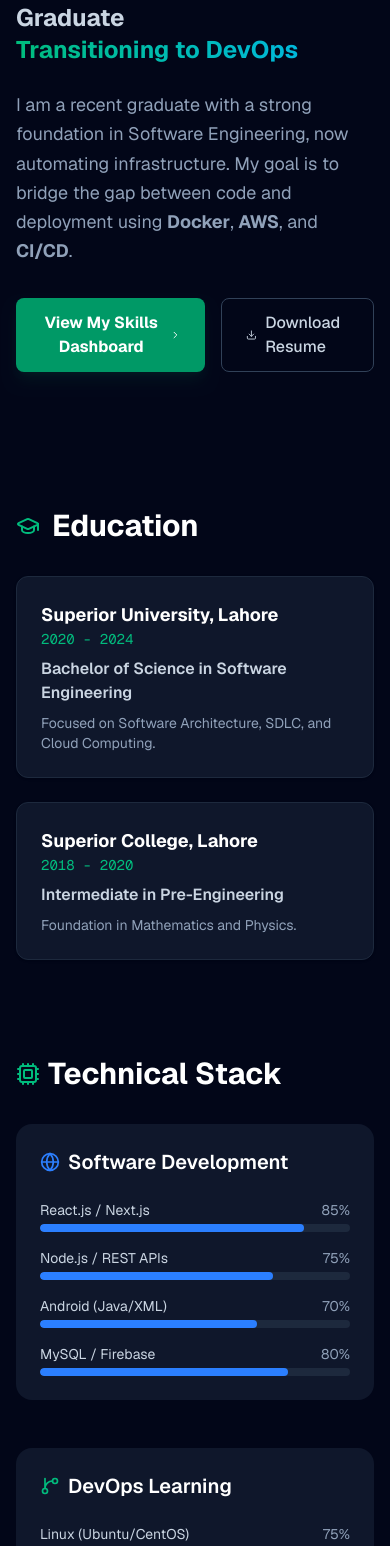
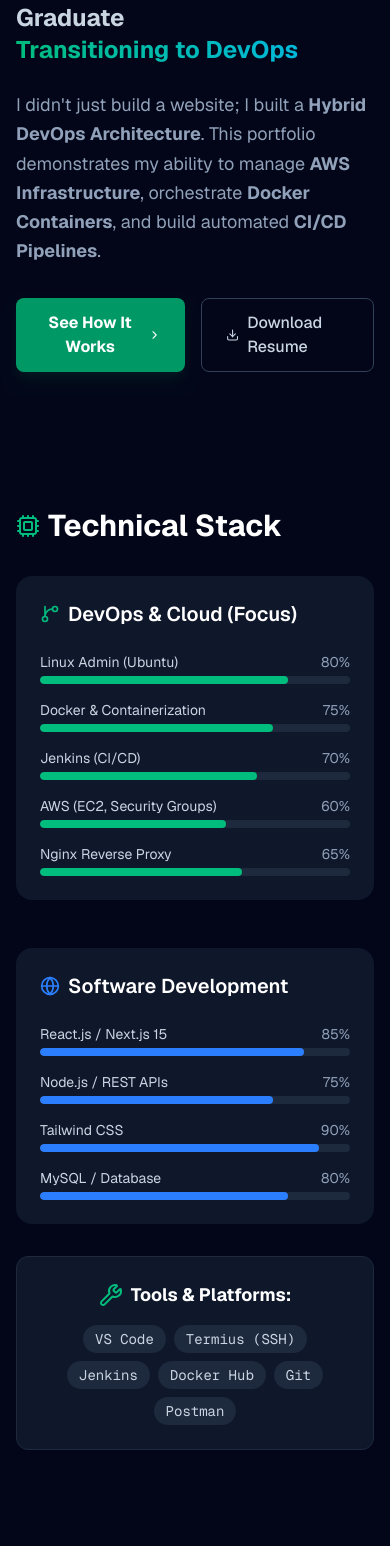
Before and after one commit to Sonu7552/my-portfolio2, a Next.js app: page / in a window 390 px wide. Shown: the part 441-1987 px from the top of the page. Built offline with nearby package versions, Linux system fonts and the light colour scheme.

Commit message:
Feat: Updated portfolio to Real-World Hybrid Architecture

```diff
--- a/app/page.tsx
+++ b/app/page.tsx
@@ -5,7 +5,7 @@ import {
   CheckCircle, AlertCircle, Clock, Cloud, Database,
   Cpu, Globe, ExternalLink, Github, Linkedin, Mail,
   MapPin, Send, ChevronRight, Download, Sun, Moon,
-  GraduationCap, Wrench, Users, Layers
+  GraduationCap, Wrench, Users, Layers, HardDrive, AlertTriangle, ShieldCheck
 } from 'lucide-react';
 import { motion, AnimatePresence } from 'framer-motion';
 
@@ -48,32 +48,41 @@ const EXPERIENCE = [
     company: "Freelance / Upwork",
     role: "Web & App Developer",
     period: "2023 - Present",
-    desc: "Developing responsive web apps using React.js/Next.js and Android apps using Java/XML. deploying applications on Vercel and Netlify.",
+    desc: "Developing responsive web apps using React.js/Next.js and Android apps using Java/XML. Deploying applications on Vercel and Netlify.",
     tags: ["React", "Next.js", "Android (Java)", "Firebase"]
   }
 ];
 
 const SKILLS = {
   devops: [
-    { name: "Linux (Ubuntu/CentOS)", level: 75 },
-    { name: "Docker & Containers", level: 70 },
-    { name: "Jenkins & GitHub Actions", level: 65 },
-    { name: "Bash Scripting", level: 60 },
-    { name: "AWS (EC2/S3)", level: 50 }
+    { name: "Linux Admin (Ubuntu)", level: 80 },
+    { name: "Docker & Containerization", level: 75 },
+    { name: "Jenkins (CI/CD)", level: 70 },
+    { name: "AWS (EC2, Security Groups)", level: 60 },
+    { name: "Nginx Reverse Proxy", level: 65 }
   ],
   web: [
-    { name: "React.js / Next.js", level: 85 },
+    { name: "React.js / Next.js 15", level: 85 },
     { name: "Node.js / REST APIs", level: 75 },
-    { name: "Android (Java/XML)", level: 70 },
-    { name: "MySQL / Firebase", level: 80 }
+    { name: "Tailwind CSS", level: 90 },
+    { name: "MySQL / Database", level: 80 }
   ]
 };
 
 const TOOLS = [
-  "VS Code", "Android Studio", "Figma", "Canva", "Git", "Postman"
+  "VS Code", "Termius (SSH)", "Jenkins", "Docker Hub", "Git", "Postman"
 ];
 
+// UPDATED: Reflecting your actual "Hybrid Architecture" work
 const PROJECTS = [
+  {
+    title: "Hybrid DevOps Architecture (This Portfolio)",
+    type: "DevOps Showcase",
+    desc: "I didn't just build a website; I built a dual-pipeline engineering showcase. The frontend deploys via Vercel (GitOps) while the backend runs on a self-hosted AWS EC2 instance managed via Jenkins.",
+    stack: ["Next.js 15", "AWS EC2", "Jenkins", "Docker", "Nginx"],
+    status: "Production",
+    link: "#"
+  },
   {
     title: "Automated Deployment Pipeline",
     type: "DevOps",
@@ -82,25 +91,33 @@ const PROJECTS = [
     status: "Production",
   },
   {
-    title: "Management Info System",
+    title: "E-Commerce Platform",
     type: "Full Stack",
-    desc: "Developed an academic management system with real-time data processing, CRUD operations, and role-based access control.",
-    stack: ["React", "Node.js", "MySQL"],
-    status: "Completed",
-  },
-  {
-    title: "E-Commerce Platform",
-    type: "Web App",
     desc: "Built a feature-rich e-commerce platform with user authentication, shopping cart functionality, payment integration, and admin dashboards.",
     stack: ["Next.js", "Firebase", "Stripe"],
     status: "Live",
+  }
+];
+
+// NEW: Highlighting the specific problems you solved
+const CHALLENGES = [
+  {
+    title: "The RAM Crash (Free Tier Constraints)",
+    icon: <Activity size={20} className="text-rose-500" />,
+    problem: "The AWS t2.micro instance (1GB RAM) crashed during `npm build` due to memory exhaustion.",
+    solution: "I diagnosed the OOM Kill (Out of Memory) and configured 2GB of Linux Swap Memory to stabilize the build process."
   },
   {
-    title: "Medical Image Diagnosis (FYP)",
-    type: "Mobile App + ML",
-    desc: "Final Year Project utilizing automated algorithms to diagnose medical issues from images. Built native Android logic.",
-    stack: ["Java", "XML", "Kotlin", "ML Models"],
-    status: "Completed",
+    title: "The \"No Space Left\" Error",
+    icon: <HardDrive size={20} className="text-amber-500" />,
+    problem: "Jenkins builds failed because the default 8GB EBS volume filled up with Docker images.",
+    solution: "I performed a live EBS Volume Expansion to 20GB and resized the Linux filesystem using `growpart` and `resize2fs` without downtime."
+  },
+  {
+    title: "Container Orchestration",
+    icon: <Layers size={20} className="text-blue-500" />,
+    problem: "Needed to update the application without downtime or port conflicts.",
+    solution: "Implemented a Jenkins Pipeline that builds the new Docker image, stops the old container, and spins up the new one mapped to Nginx Port 80."
   }
 ];
 
@@ -119,7 +136,6 @@ const itemVariants = {
   visible: {
     y: 0,
     opacity: 1,
-    // FIX: Added "as const" here to satisfy TypeScript
     transition: { type: "spring" as const, stiffness: 100 }
   }
 };
@@ -164,16 +180,17 @@ const LogViewer = ({ isDark }: { isDark: boolean }) => {
   const scrollRef = useRef<HTMLDivElement>(null);
 
   useEffect(() => {
+    // UPDATED: Simulation logs now reflect your actual AWS/Jenkins workflow
     const messages = [
-      "[INFO] Triggering Vercel deployment hook...",
-      "[INFO] Fetching latest commit from GitHub...",
-      "[INFO] Installing dependencies (npm ci)...",
-      "[SUCCESS] Node modules installed.",
-      "[INFO] Running 'next build'...",
-      "[INFO] Optimizing static assets...",
-      "[SUCCESS] Build complete. Output: .next/",
-      "[INFO] Deploying to Edge Network...",
-      "[SUCCESS] 🚀 Deployment Live: https://saqib-devops.vercel.app"
+      "[JENKINS] Triggering Pipeline: Portfolio-CI...",
+      "[AWS] Checking EC2 Resources (t2.micro)...",
+      "[LINUX] Swap Memory Status: 2GB Available (OK)",
+      "[DOCKER] Building image: node:20-alpine...",
+      "[BUILD] Next.js Standalone Output generated",
+      "[DOCKER] Stopping old container...",
+      "[DOCKER] Starting new container on Port 3000...",
+      "[NGINX] Reloading Proxy Configuration...",
+      "[SUCCESS] 🚀 Application Live on AWS EC2"
     ];
 
     let i = 0;
@@ -201,7 +218,7 @@ const LogViewer = ({ isDark }: { isDark: boolean }) => {
   return (
     <div className={`${containerClass} rounded-lg border p-4 font-mono text-xs h-64 overflow-hidden flex flex-col shadow-inner transition-colors`}>
       <div className="flex items-center justify-between mb-2 border-b border-slate-700 pb-2">
-        <span className="text-slate-400 flex items-center gap-2"><Terminal size={12}/> build-logs-prod</span>
+        <span className="text-slate-400 flex items-center gap-2"><Terminal size={12}/> jenkins-console-output</span>
         <div className="flex space-x-1">
           <div className="w-2 h-2 rounded-full bg-slate-600"></div>
           <div className="w-2 h-2 rounded-full bg-slate-600"></div>
@@ -390,15 +407,16 @@ export default function Portfolio() {
                    </span>
                 </h2>
                 <p className={`text-lg mb-8 leading-relaxed max-w-2xl ${textMutedClass}`}>
-                  I am a recent graduate with a strong foundation in Software Engineering, now automating infrastructure.
-                  My goal is to bridge the gap between code and deployment using <strong>Docker</strong>, <strong>AWS</strong>, and <strong>CI/CD</strong>.
+                  I didn't just build a website; I built a <strong>Hybrid DevOps Architecture</strong>.
+                  This portfolio demonstrates my ability to manage <strong>AWS Infrastructure</strong>,
+                  orchestrate <strong>Docker Containers</strong>, and build automated <strong>CI/CD Pipelines</strong>.
                 </p>
                 <div className="flex gap-4">
                   <button
                     onClick={() => setActiveSection('dashboard')}
                     className="px-6 py-3 bg-emerald-600 hover:bg-emerald-500 text-white font-bold rounded-lg transition-all flex items-center gap-2 shadow-lg shadow-emerald-900/20 hover:-translate-y-1"
                   >
-                    View My Skills Dashboard <ChevronRight size={18}/>
+                    See How It Works <ChevronRight size={18}/>
                   </button>
                   <a
                     href="/cv.pdf"
@@ -411,23 +429,6 @@ export default function Portfolio() {
               </div>
             </motion.section>
 
-            {/* Education Section (New) */}
-             <motion.section variants={itemVariants}>
-              <h2 className={`text-3xl font-bold mb-8 flex items-center gap-3 ${headingClass}`}>
-                <GraduationCap className="text-emerald-500" /> Education
-              </h2>
-              <div className="grid md:grid-cols-2 gap-6">
-                {EDUCATION.map((edu, index) => (
-                  <div key={index} className={`${cardClass} p-6 rounded-xl border shadow-sm transition-all`}>
-                    <div className={`font-bold text-lg ${headingClass}`}>{edu.school}</div>
-                    <div className={`text-emerald-500 text-sm font-mono mb-2`}>{edu.year}</div>
-                    <div className={`font-semibold ${subHeadingClass} mb-2`}>{edu.degree}</div>
-                    <p className={`${textMutedClass} text-sm`}>{edu.desc}</p>
-                  </div>
-                ))}
-              </div>
-            </motion.section>
-
              {/* Skills Section */}
             <motion.section variants={itemVariants} id="skills">
               <div className="flex items-center gap-2 mb-8">
@@ -436,6 +437,30 @@ export default function Portfolio() {
               </div>
 
               <div className="grid md:grid-cols-2 gap-12">
+                <div className={`${cardClass} p-6 rounded-2xl transition-all border-emerald-500/20`}>
+                  <h3 className={`text-xl font-semibold mb-6 flex items-center gap-2 ${headingClass}`}>
+                    <GitBranch className="text-emerald-500" size={20} /> DevOps & Cloud (Focus)
+                  </h3>
+                  <div className="space-y-4">
+                    {SKILLS.devops.map(skill => (
+                      <div key={skill.name}>
+                        <div className="flex justify-between text-sm mb-1">
+                          <span className={subHeadingClass}>{skill.name}</span>
+                          <span className={textMutedClass}>{skill.level}%</span>
+                        </div>
+                        <div className={`h-2 rounded-full overflow-hidden ${isDarkMode ? 'bg-slate-800' : 'bg-slate-200'}`}>
+                          <motion.div
+                            initial={{ width: 0 }}
+                            whileInView={{ width: `${skill.level}%` }}
+                            transition={{ duration: 1, ease: "easeOut" }}
+                            className="h-full bg-emerald-500 rounded-full"
+                          ></motion.div>
+                        </div>
+                      </div>
+                    ))}
+                  </div>
+                </div>
+
                  <div className={`${cardClass} p-6 rounded-2xl transition-all`}>
                   <h3 className={`text-xl font-semibold mb-6 flex items-center gap-2 ${headingClass}`}>
                     <Globe className="text-blue-500" size={20} /> Software Development
@@ -459,33 +484,9 @@ export default function Portfolio() {
                     ))}
                   </div>
                 </div>
-
-                <div className={`${cardClass} p-6 rounded-2xl transition-all border-emerald-500/20`}>
-                  <h3 className={`text-xl font-semibold mb-6 flex items-center gap-2 ${headingClass}`}>
-                    <GitBranch className="text-emerald-500" size={20} /> DevOps Learning
-                  </h3>
-                  <div className="space-y-4">
-                    {SKILLS.devops.map(skill => (
-                      <div key={skill.name}>
-                        <div className="flex justify-between text-sm mb-1">
-                          <span className={subHeadingClass}>{skill.name}</span>
-                          <span className={textMutedClass}>{skill.level}%</span>
-                        </div>
-                        <div className={`h-2 rounded-full overflow-hidden ${isDarkMode ? 'bg-slate-800' : 'bg-slate-200'}`}>
-                          <motion.div
-                            initial={{ width: 0 }}
-                            whileInView={{ width: `${skill.level}%` }}
-                            transition={{ duration: 1, ease: "easeOut" }}
-                            className="h-full bg-emerald-500 rounded-full"
-                          ></motion.div>
-                        </div>
-                      </div>
-                    ))}
-                  </div>
-                </div>
               </div>
 
-              {/* Tools Banner (New) */}
+              {/* Tools Banner */}
               <div className={`mt-8 ${cardClass} p-6 rounded-xl border flex flex-col md:flex-row items-center justify-between gap-4`}>
                   <div className="flex items-center gap-2 font-bold text-lg">
                     <Wrench className="text-emerald-500" />
@@ -503,7 +504,7 @@ export default function Portfolio() {
 
             {/* Projects Section */}
             <motion.section variants={itemVariants}>
-               <h2 className={`text-3xl font-bold mb-8 ${headingClass}`}>Projects & Portfolio</h2>
+               <h2 className={`text-3xl font-bold mb-8 ${headingClass}`}>Projects & Architecture</h2>
                <div className="grid md:grid-cols-2 gap-6">
                  {PROJECTS.map((project, i) => (
                    <motion.div
@@ -529,6 +530,48 @@ export default function Portfolio() {
                        ))}
                      </div>
                    </motion.div>
+                 ))}
+               </div>
+            </motion.section>
+
+            {/* NEW SECTION: Engineering Challenges Solved */}
+            <motion.section variants={itemVariants}>
+              <h2 className={`text-3xl font-bold mb-8 flex items-center gap-3 ${headingClass}`}>
+                <ShieldCheck className="text-emerald-500" /> Real-World Challenges Solved
+              </h2>
+              <div className="grid md:grid-cols-3 gap-6">
+                {CHALLENGES.map((challenge, index) => (
+                  <div key={index} className={`${cardClass} p-6 rounded-xl border shadow-sm transition-all hover:shadow-md`}>
+                    <div className="mb-4">{challenge.icon}</div>
+                    <h3 className={`font-bold text-lg mb-2 ${headingClass}`}>{challenge.title}</h3>
+                    <div className="space-y-3">
+                      <div>
+                         <span className="text-xs font-bold text-rose-500 uppercase">The Problem:</span>
+                         <p className={`${textMutedClass} text-sm leading-relaxed`}>{challenge.problem}</p>
+                      </div>
+                      <div>
+                         <span className="text-xs font-bold text-emerald-500 uppercase">My Solution:</span>
+                         <p className={`${textMutedClass} text-sm leading-relaxed`}>{challenge.solution}</p>
+                      </div>
+                    </div>
+                  </div>
+                ))}
+              </div>
+            </motion.section>
+
+            {/* Education Section */}
+             <motion.section variants={itemVariants}>
+              <h2 className={`text-3xl font-bold mb-8 flex items-center gap-3 ${headingClass}`}>
+                <GraduationCap className="text-emerald-500" /> Education
+              </h2>
+              <div className="grid md:grid-cols-2 gap-6">
+                {EDUCATION.map((edu, index) => (
+                  <div key={index} className={`${cardClass} p-6 rounded-xl border shadow-sm transition-all`}>
+                    <div className={`font-bold text-lg ${headingClass}`}>{edu.school}</div>
+                    <div className={`text-emerald-500 text-sm font-mono mb-2`}>{edu.year}</div>
+                    <div className={`font-semibold ${subHeadingClass} mb-2`}>{edu.degree}</div>
+                    <p className={`${textMutedClass} text-sm`}>{edu.desc}</p>
+                  </div>
                 ))}
               </div>
             </motion.section>
@@ -562,32 +605,16 @@ export default function Portfolio() {
               </div>
             </motion.section>
 
-            {/* Core Competencies (Soft Skills) - New */}
-             <motion.section variants={itemVariants}>
-              <h2 className={`text-3xl font-bold mb-8 flex items-center gap-3 ${headingClass}`}>
-                <Users className="text-emerald-500" /> Core Competencies
-              </h2>
-              <div className="grid grid-cols-2 md:grid-cols-4 gap-4">
-                  {["Problem Solving", "Team Collaboration", "Adaptability", "Project Management"].map((skill, i) => (
-                      <div key={i} className={`${cardClass} p-4 rounded-lg text-center border hover:border-emerald-500 transition-all`}>
-                          <span className={`font-medium ${subHeadingClass}`}>{skill}</span>
-                      </div>
-                  ))}
-              </div>
-            </motion.section>
-
             {/* Contact Section */}
             <motion.section variants={itemVariants} id="contact" className={`py-12 border-t ${isDarkMode ? 'border-slate-800' : 'border-slate-200'}`}>
               <h2 className={`text-3xl font-bold mb-8 text-center ${headingClass}`}>Let's Connect</h2>
-
               <div className="grid md:grid-cols-2 gap-12 max-w-4xl mx-auto">
                 {/* Left Column: Info */}
                 <div className="space-y-6">
                   <p className={`${textMutedClass} text-lg leading-relaxed`}>
                     I am actively searching for entry-level **DevOps** or **Software Engineering** positions.
-                    I am a quick learner and ready to contribute immediately.
+                    I have hands-on experience with **AWS**, **Jenkins**, and **Docker** in production-like environments.
                   </p>
-
                   <div className="space-y-4">
                     <div className={`flex items-center gap-4 ${subHeadingClass}`}>
                       <div className={`w-10 h-10 rounded-full flex items-center justify-center border text-emerald-500 ${isDarkMode ? 'bg-slate-900 border-slate-800' : 'bg-white border-slate-200'}`}>
@@ -644,7 +671,7 @@ export default function Portfolio() {
                         value={formData.message}
                         onChange={handleInputChange}
                         className={`w-full rounded-lg px-4 py-2 focus:ring-2 focus:ring-emerald-500 focus:outline-none transition-all ${inputClass}`}
-                        placeholder="We would like to interview you..."
+                        placeholder="We saw your AWS project and want to interview you..."
                     ></textarea>
                   </div>
                   <button
@@ -660,7 +687,7 @@ export default function Portfolio() {
 
           </motion.div>
         ) : (
-          // DASHBOARD VIEW
+          // DASHBOARD VIEW (SIMULATED)
           <motion.div
             key="dashboard"
             initial={{ opacity: 0, scale: 0.95 }}
@@ -671,60 +698,72 @@ export default function Portfolio() {
              <div className="flex items-center justify-between mb-8">
                <div>
                  <h1 className={`text-2xl font-bold ${headingClass}`}>Infrastructure Status</h1>
-                  <p className={`${textMutedClass} text-sm`}>Simulated Environment: Vercel Edge Network</p>
+                 <p className={`${textMutedClass} text-sm`}>Environment: AWS EC2 (Simulated Data)</p>
                </div>
                <div className="flex items-center gap-2 text-xs font-mono bg-emerald-500/10 text-emerald-500 px-3 py-1 rounded-full border border-emerald-500/20">
                   <div className="w-2 h-2 bg-emerald-500 rounded-full animate-pulse"></div>
-                   MONITORING ACTIVE
+                  SYSTEM OPTIMAL
                </div>
              </div>
 
              {/* Top Metrics */}
              <div className="grid grid-cols-2 md:grid-cols-4 gap-4 mb-8">
-                <MetricCard label="Server Load" value={`${metrics.cpu}%`} unit="vCPU" trend={2.4} isDark={isDarkMode} />
-                <MetricCard label="Memory" value={`${metrics.mem}%`} unit="RAM" trend={-0.5} isDark={isDarkMode} />
-                <MetricCard label="Traffic" value={metrics.req} unit="req/s" trend={12} color="text-blue-500" isDark={isDarkMode} />
-                <MetricCard label="Success Rate" value="99.9%" unit="200 OK" color="text-emerald-500" isDark={isDarkMode} />
+                <MetricCard label="EC2 Load (t2.micro)" value={`${metrics.cpu}%`} unit="vCPU" trend={2.4} isDark={isDarkMode} />
+                <MetricCard label="Memory (Swap ON)" value={`${metrics.mem}%`} unit="2GB" trend={-0.5} isDark={isDarkMode} />
+                <MetricCard label="Requests" value={metrics.req} unit="req/s" trend={12} color="text-blue-500" isDark={isDarkMode} />
+                <MetricCard label="Jenkins Build" value="PASS" unit="#104" color="text-emerald-500" isDark={isDarkMode} />
              </div>
 
              {/* Pipeline Visualization */}
              <div className={`${cardClass} rounded-xl border p-6 mb-8 shadow-lg`}>
                 <h3 className={`${subHeadingClass} text-sm font-semibold mb-6 flex items-center gap-2`}>
-                  <GitBranch size={16} /> CI/CD Pipeline Status (GitHub Actions)
+                  <GitBranch size={16} /> DevOps Pipeline (Jenkinsfile)
                 </h3>
                 <div className="flex flex-wrap items-center gap-4">
-                   <PipelineStep label="Push" status="success" duration="Just now" isDark={isDarkMode} />
+                   <PipelineStep label="Git Push" status="success" duration="1s" isDark={isDarkMode} />
                    <div className={`h-0.5 w-6 ${isDarkMode ? 'bg-slate-700' : 'bg-slate-300'}`}></div>
-                   <PipelineStep label="ESLint" status="success" duration="12s" isDark={isDarkMode} />
+                   <PipelineStep label="Build Image" status="success" duration="120s" isDark={isDarkMode} />
                    <div className={`h-0.5 w-6 ${isDarkMode ? 'bg-slate-700' : 'bg-slate-300'}`}></div>
-                   <PipelineStep label="Build" status="success" duration="45s" isDark={isDarkMode} />
+                   <PipelineStep label="Stop Old" status="success" duration="2s" isDark={isDarkMode} />
                    <div className={`h-0.5 w-6 ${isDarkMode ? 'bg-slate-700' : 'bg-slate-300'}`}></div>
-                   <PipelineStep label="Dockerize" status="running" duration="Building..." isDark={isDarkMode} />
+                   <PipelineStep label="Run New" status="running" duration="Starting..." isDark={isDarkMode} />
                    <div className={`h-0.5 w-6 border-t border-dashed ${isDarkMode ? 'bg-slate-700 border-slate-500' : 'bg-slate-300 border-slate-400'}`}></div>
-                   <PipelineStep label="Deploy" status="pending" isDark={isDarkMode} />
+                   <PipelineStep label="Nginx Proxy" status="pending" isDark={isDarkMode} />
                 </div>
              </div>
 
              <div className="grid md:grid-cols-2 gap-8">
                 {/* Deployments */}
                 <div className={`${cardClass} rounded-xl border p-6 shadow-lg`}>
-                   <h3 className={`${subHeadingClass} text-sm font-semibold mb-4`}>Latest Deployments</h3>
+                   <h3 className={`${subHeadingClass} text-sm font-semibold mb-4`}>Recent Infrastructure Actions</h3>
                    <div className="space-y-4">
-                      {[1,2,3].map((_,i) => (
-                         <div key={i} className={`flex items-center justify-between text-sm border-b pb-2 last:border-0 ${isDarkMode ? 'border-slate-800' : 'border-slate-200'}`}>
+                      <div className={`flex items-center justify-between text-sm border-b pb-2 ${isDarkMode ? 'border-slate-800' : 'border-slate-200'}`}>
                         <div className="flex items-center gap-3">
-                               <div className={`w-2 h-2 rounded-full ${i === 0 ? 'bg-yellow-500 animate-pulse' : 'bg-emerald-500'}`}></div>
-                               <span className={`${subHeadingClass} font-mono`}>Production-v{3.0 - i}</span>
+                           <div className="w-2 h-2 rounded-full bg-emerald-500"></div>
+                           <span className={`${subHeadingClass} font-mono`}>Expanded EBS Volume (20GB)</span>
                         </div>
-                            <span className={`${textMutedClass} text-xs`}>{i === 0 ? 'In Progress...' : `${i*4}h ago`}</span>
+                        <span className={`${textMutedClass} text-xs`}>2h ago</span>
                       </div>
-                      ))}
+                      <div className={`flex items-center justify-between text-sm border-b pb-2 ${isDarkMode ? 'border-slate-800' : 'border-slate-200'}`}>
+                        <div className="flex items-center gap-3">
+                           <div className="w-2 h-2 rounded-full bg-blue-500"></div>
+                           <span className={`${subHeadingClass} font-mono`}>Configured Swap Space</span>
+                        </div>
+                        <span className={`${textMutedClass} text-xs`}>5h ago</span>
+                      </div>
+                      <div className={`flex items-center justify-between text-sm border-b pb-2 last:border-0 ${isDarkMode ? 'border-slate-800' : 'border-slate-200'}`}>
+                        <div className="flex items-center gap-3">
+                           <div className="w-2 h-2 rounded-full bg-slate-500"></div>
+                           <span className={`${subHeadingClass} font-mono`}>Updated Nginx Config</span>
+                        </div>
+                        <span className={`${textMutedClass} text-xs`}>1d ago</span>
+                      </div>
                    </div>
                 </div>
 
                 {/* Terminal/Logs */}
                 <div className="flex flex-col">
-                   <h3 className={`${subHeadingClass} text-sm font-semibold mb-4`}>Real-time Build Logs</h3>
+                   <h3 className={`${subHeadingClass} text-sm font-semibold mb-4`}>Real-time Server Logs</h3>
                    <LogViewer isDark={isDarkMode} />
                 </div>
              </div>
```
Lines whose indentation alone changed are shown as unchanged.
